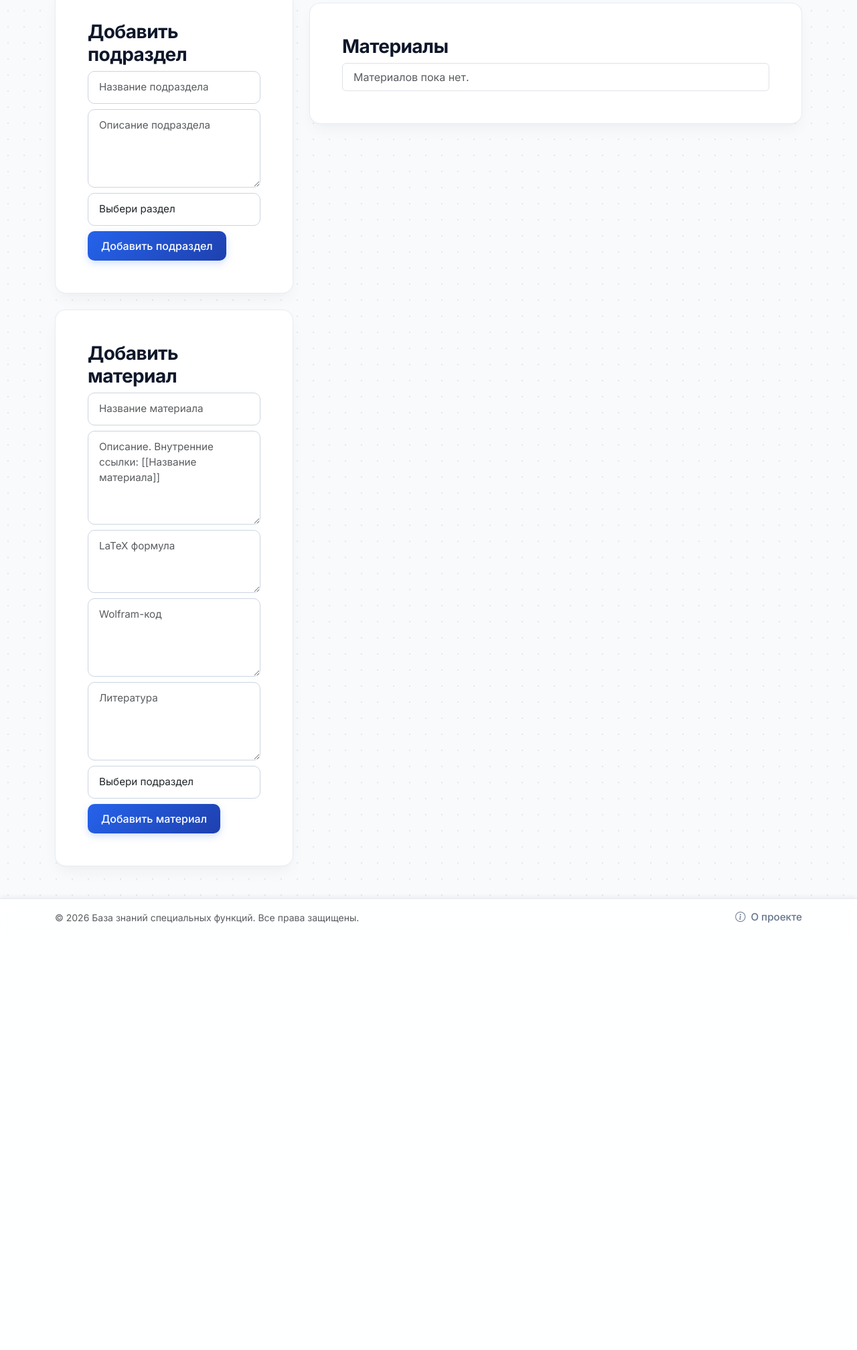
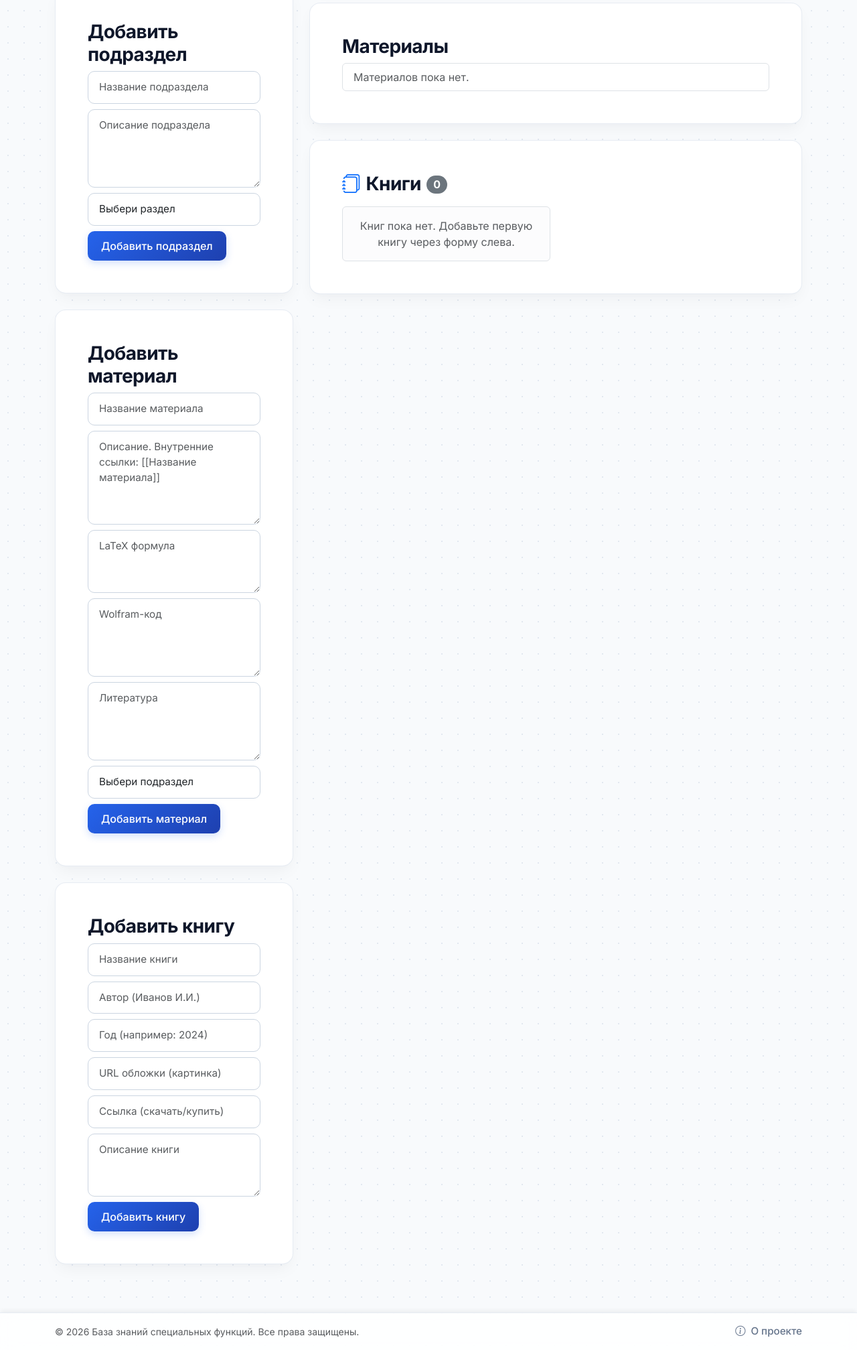
Before and after one commit to alekseykulik/special_func, a Flask app: page /admin in a window 1280 px wide. Shown: the part 524-2539 px from the top of the page at 67% size. Before the commit the page ends 1902 px from the top, so only its background shows below. Run offline with Flask 3, Linux system fonts and the light colour scheme; the visitor is signed in with stand-in values (Sample User, id 1); data that the repository does not hold is empty.

Commit message:
Update admin.html

```diff
--- a/special_functions_site/templates/admin.html
+++ b/special_functions_site/templates/admin.html
@@ -6,6 +6,7 @@
 <div class="row g-4">
 
     <div class="col-lg-4">
+
         <div class="card fancy-card mb-4">
             <div class="card-body">
                 <h3>Добавить раздел</h3>
@@ -36,19 +37,14 @@
             </div>
         </div>
 
-        <div class="card fancy-card">
+        <div class="card fancy-card mb-4">
             <div class="card-body">
                 <h3>Добавить материал</h3>
                 <form method="post" action="{{ url_for('add_material') }}">
                     <input class="form-control mb-2" name="title" placeholder="Название материала" required>
-
-                    <textarea class="form-control mb-2" name="description" rows="5"
-                              placeholder="Описание. Внутренние ссылки: [[Название материала]]"></textarea>
-
+                    <textarea class="form-control mb-2" name="description" rows="5" placeholder="Описание. Внутренние ссылки: [[Название материала]]"></textarea>
                     <textarea class="form-control mb-2" name="formula" rows="3" placeholder="LaTeX формула"></textarea>
-
                     <textarea class="form-control mb-2" name="wolfram_code" rows="4" placeholder="Wolfram-код"></textarea>
-
                     <textarea class="form-control mb-2" name="literature" rows="4" placeholder="Литература"></textarea>
 
                     <select class="form-control mb-2" name="subsection_id" required>
@@ -62,68 +58,53 @@
                 </form>
             </div>
         </div>
+
+        <div class="card fancy-card mb-4">
+            <div class="card-body">
+                <h3>Добавить книгу</h3>
+                <form method="post" action="{{ url_for('add_book') }}">
+                    <input class="form-control mb-2" name="title" placeholder="Название книги" required>
+                    <input class="form-control mb-2" name="author" placeholder="Автор (Иванов И.И.)">
+                    <input type="number" class="form-control mb-2" name="publication_year" placeholder="Год (например: 2024)">
+                    <input type="url" class="form-control mb-2" name="cover_image" placeholder="URL обложки (картинка)">
+                    <input type="url" class="form-control mb-2" name="link" placeholder="Ссылка (скачать/купить)">
+                    <textarea class="form-control mb-2" name="description" rows="3" placeholder="Описание книги"></textarea>
+
+                    <button class="btn btn-main" type="submit">Добавить книгу</button>
+                </form>
+            </div>
+        </div>
+
     </div>
 
     <div class="col-lg-8">
+
         <div class="card fancy-card mb-4">
             <div class="card-body">
                 <h3 id="sections">Разделы</h3>
                 <div class="list-group">
                     {% for section in sections %}
                     <div class="list-group-item d-flex justify-content-between align-items-center flex-wrap gap-2">
-
-                        <a class="flex-grow-1"
-                            href="{{ url_for('section_detail', section_id=section.id) }}">
+                        <a class="flex-grow-1" href="{{ url_for('section_detail', section_id=section.id) }}">
                             {{ section.title }}
                         </a>
-
                         <div class="d-flex gap-2">
-
                             <div class="d-flex gap-1">
-                                <form method="post"
-                                    action="{{ url_for('move_section', section_id=section.id, direction='up') }}">
-
-                                    <button class="btn btn-sm btn-outline-secondary"
-                                            type="submit"
-                                            title="Поднять раздел выше"
-                                            {% if loop.first %}disabled{% endif %}>
-                                         ↑
-                                    </button>
+                                <form method="post" action="{{ url_for('move_section', section_id=section.id, direction='up') }}">
+                                    <button class="btn btn-sm btn-outline-secondary" type="submit" title="Поднять раздел выше" {% if loop.first %}disabled{% endif %}>↑</button>
                                 </form>
-
-                                <form method="post"
-                                    action="{{ url_for('move_section', section_id=section.id, direction='down') }}">
-
-                                    <button class="btn btn-sm btn-outline-secondary"
-                                            type="submit"
-                                            title="Опустить раздел ниже"
-                                            {% if loop.last %}disabled{% endif %}>
-                                     ↓
-                                    </button>
+                                <form method="post" action="{{ url_for('move_section', section_id=section.id, direction='down') }}">
+                                    <button class="btn btn-sm btn-outline-secondary" type="submit" title="Опустить раздел ниже" {% if loop.last %}disabled{% endif %}>↓</button>
                                 </form>
                             </div>
-
-                    <a href="{{ url_for('edit_section', section_id=section.id) }}"
-                    class="btn btn-sm btn-outline-warning">
-                        Редактировать
-                        </a>
-
-                    <form method="post"
-                  action="{{ url_for('delete_section', section_id=section.id) }}"
-                  onsubmit="return confirm('Удалить раздел со всеми подразделами и материалами?');">
-
-                    <button class="btn btn-sm btn-outline-danger" type="submit">
-                    Удалить
-                    </button>
+                            <a href="{{ url_for('edit_section', section_id=section.id) }}" class="btn btn-sm btn-outline-warning">Редактировать</a>
+                            <form method="post" action="{{ url_for('delete_section', section_id=section.id) }}" onsubmit="return confirm('Удалить раздел со всеми подразделами и материалами?');">
+                                <button class="btn btn-sm btn-outline-danger" type="submit">Удалить</button>
                             </form>
-
                         </div>
                     </div>
-
                     {% else %}
-    <div class="list-group-item text-muted">
-        Разделов пока нет.
-    </div>
+                    <div class="list-group-item text-muted">Разделов пока нет.</div>
                     {% endfor %}
                 </div>
             </div>
@@ -138,8 +119,7 @@
                         <a href="{{ url_for('subsection_detail', subsection_id=subsection.id) }}">{{ subsection.title }}</a>
                         <div class="d-flex gap-2">
                             <a href="{{ url_for('edit_subsection', subsection_id=subsection.id) }}" class="btn btn-sm btn-outline-warning">Редактировать</a>
-                            <form method="post" action="{{ url_for('delete_subsection', subsection_id=subsection.id) }}"
-                                  onsubmit="return confirm('Удалить подраздел со всеми материалами?');">
+                            <form method="post" action="{{ url_for('delete_subsection', subsection_id=subsection.id) }}" onsubmit="return confirm('Удалить подраздел со всеми материалами?');">
                                 <button class="btn btn-sm btn-outline-danger" type="submit">Удалить</button>
                             </form>
                         </div>
@@ -151,7 +131,7 @@
             </div>
         </div>
 
-        <div class="card fancy-card">
+        <div class="card fancy-card mb-4">
             <div class="card-body">
                 <h3>Материалы</h3>
                 <div class="list-group">
@@ -160,8 +140,7 @@
                         <a href="{{ url_for('material_detail', material_id=material.id) }}">{{ material.title }}</a>
                         <div class="d-flex gap-2">
                             <a href="{{ url_for('edit_material', material_id=material.id) }}" class="btn btn-sm btn-outline-warning">Редактировать</a>
-                            <form method="post" action="{{ url_for('delete_material', material_id=material.id) }}"
-                                  onsubmit="return confirm('Удалить материал?');">
+                            <form method="post" action="{{ url_for('delete_material', material_id=material.id) }}" onsubmit="return confirm('Удалить материал?');">
                                 <button class="btn btn-sm btn-outline-danger" type="submit">Удалить</button>
                             </form>
                         </div>
@@ -172,7 +151,62 @@
                 </div>
             </div>
         </div>
+
+        <div class="card fancy-card mb-4" id="books">
+            <div class="card-body">
+                <h3 class="d-flex align-items-center gap-2 mb-3">
+                    <i class="bi bi-journals text-primary"></i> Книги
+                    <span class="badge bg-secondary rounded-pill fs-6">{{ books|length }}</span>
+                </h3>
+
+                <div class="row row-cols-1 row-cols-md-2 g-3">
+                    {% for book in books %}
+                    <div class="col">
+                        <div class="card h-100 shadow-sm border-0 rounded-4 overflow-hidden" style="background-color: #f8f9fa;">
+                            <div class="row g-0 h-100">
+                                <div class="col-4 bg-light d-flex align-items-center justify-content-center border-end" style="min-height: 120px;">
+                                    {% if book.cover_image %}
+                                        <img src="{{ book.cover_image }}" class="img-fluid h-100 w-100" style="object-fit: cover;" alt="Обложка">
+                                    {% else %}
+                                        <i class="bi bi-book text-muted fs-1"></i>
+                                    {% endif %}
+                                </div>
+                                <div class="col-8">
+                                    <div class="card-body d-flex flex-column h-100 p-3">
+                                        <h6 class="card-title fw-bold mb-1 text-truncate" title="{{ book.title }}">{{ book.title }}</h6>
+                                        <p class="card-text text-muted small mb-2 text-truncate">
+                                            <i class="bi bi-person"></i> {{ book.author or 'Неизвестно' }}
+                                        </p>
+
+                                        <div class="mt-auto d-flex gap-1 justify-content-end">
+                                            <a href="{{ url_for('book_detail', book_id=book.id) }}" class="btn btn-sm btn-outline-primary" title="Просмотр" target="_blank">
+                                                <i class="bi bi-eye"></i>
+                                            </a>
+                                            <a href="{{ url_for('edit_book', book_id=book.id) }}" class="btn btn-sm btn-outline-warning" title="Изменить">
+                                                <i class="bi bi-pencil"></i>
+                                            </a>
+                                            <form action="{{ url_for('delete_book', book_id=book.id) }}" method="POST" class="d-inline" onsubmit="return confirm('Удалить книгу «{{ book.title }}»?');">
+                                                <button type="submit" class="btn btn-sm btn-outline-danger" title="Удалить">
+                                                    <i class="bi bi-trash"></i>
+                                                </button>
+                                            </form>
+                                        </div>
+                                    </div>
+                                </div>
+                            </div>
+                        </div>
+                    </div>
+                    {% else %}
+                    <div class="col-12">
+                        <div class="alert alert-light border border-dashed text-center text-muted mb-0">
+                            Книг пока нет. Добавьте первую книгу через форму слева.
+                        </div>
+                    </div>
+                    {% endfor %}
+                </div>
+            </div>
         </div>
 
     </div>
+</div>
 {% endblock %}
```
Lines whose indentation alone changed are shown as unchanged.
